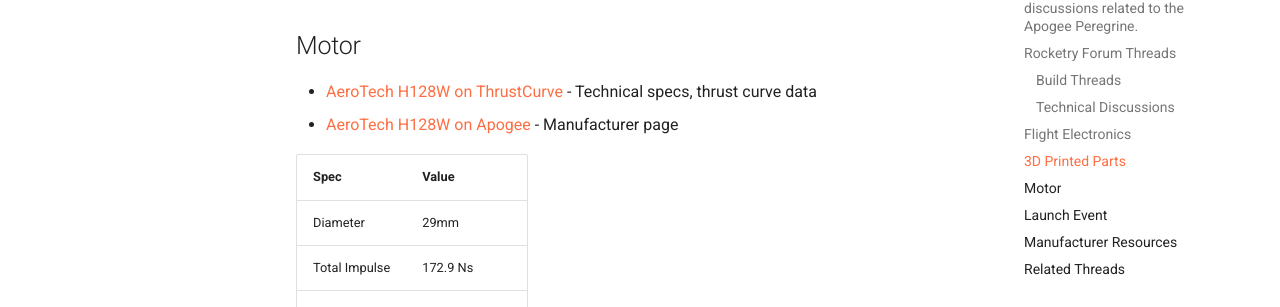
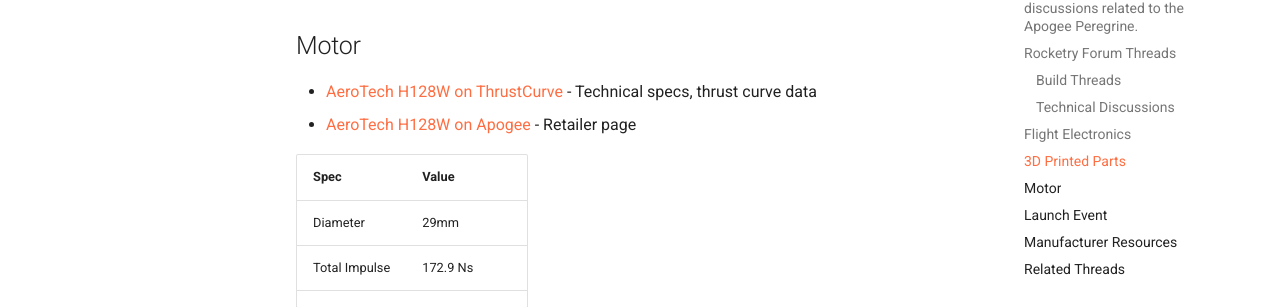
Before and after one commit to tonuonu/MyLevel1Peregrine, an MkDocs documentation site: the page built from docs/references.md, in a window 1280 px wide and 900 px high, scrolled down 1300 px. Shown: the part 145-452 px from the top of the window. Built offline with MkDocs 1.6.1 and Material for MkDocs 9.7.7, drawn with Linux system fonts in a browser that asks for light colours.

Commit message:
Fix: Apogee is retailer, not manufacturer

```diff
--- a/docs/references.md
+++ b/docs/references.md
@@ -39,7 +39,7 @@
 ## Motor
 
 - [AeroTech H128W on ThrustCurve](https://www.thrustcurve.org/motors/AeroTech/H128W/) - Technical specs, thrust curve data
-- [AeroTech H128W on Apogee](https://www.apogeerockets.com/Rocket_Motors/AeroTech_Motors/29mm_Propellant_Kits_HPR/29_180/Aerotech_Motor_H128W-M) - Manufacturer page
+- [AeroTech H128W on Apogee](https://www.apogeerockets.com/Rocket_Motors/AeroTech_Motors/29mm_Propellant_Kits_HPR/29_180/Aerotech_Motor_H128W-M) - Retailer page
 
 | Spec | Value |
 |------|-------|
```
